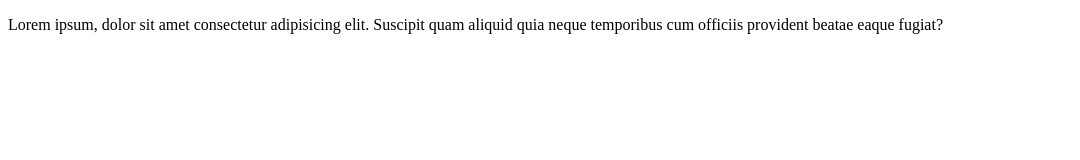
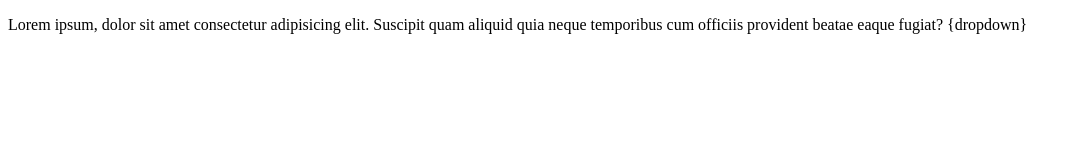
Before and after one commit to JUDHI3134/practice, a plain HTML site: page index.html in a window 1280 px wide. Shown: the whole page, without its empty margins (0-1080 px from the left). Drawn offline with Linux system fonts and the light colour scheme.

```diff
--- a/index.html
+++ b/index.html
@@ -7,7 +7,7 @@
 </head>
 <body>
 
-<p>Lorem ipsum, dolor sit amet consectetur adipisicing elit. Suscipit quam aliquid quia neque temporibus cum officiis provident beatae eaque fugiat?</p>
+<p>Lorem ipsum, dolor sit amet consectetur adipisicing elit. Suscipit quam aliquid quia neque temporibus cum officiis provident beatae eaque fugiat? {dropdown}</p>
 
 
     <script src="./script.js"></script>
```
